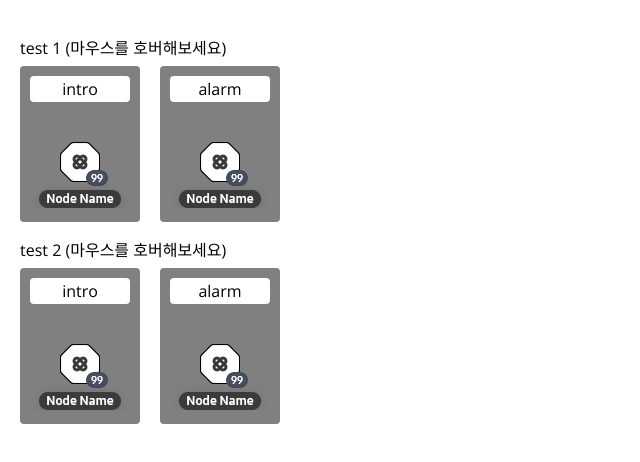
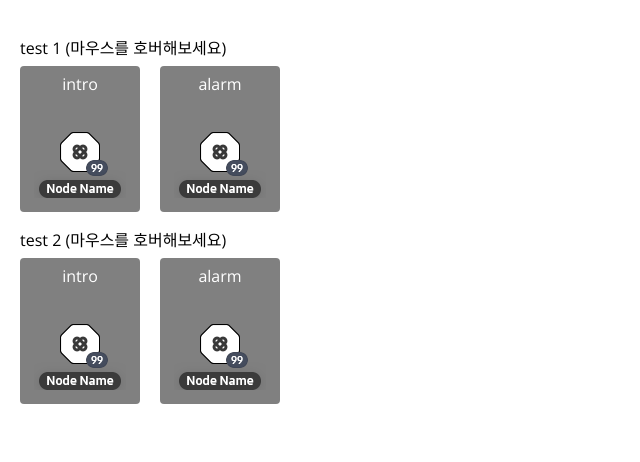
Before and after one commit to archi-taek/study, a plain HTML site: page index.html in a window 1280 px wide. Shown: the whole page, without its empty margins (0-640 px from the left). Drawn offline with nearby package versions, Linux system fonts and the light colour scheme.

Commit message:
Update styles.css

```diff
--- a/css/styles.css
+++ b/css/styles.css
@@ -39,12 +39,13 @@ a {
 }
 
 .title {
-  width: 100px;
+  width: 120px;
   text-align: center;
-  padding: 5px;
-  margin: 10px 10px 0px 10px;
-  background-color: white;
-  color: black;
+  padding: 5px 0px 0px 0px;
+  margin-top: 5px;
+  /* margin: 10px 10px 0px 10px; */
+  /* background-color: white; */
+  color: white;
   border-radius: 4px;
 }
 
```
